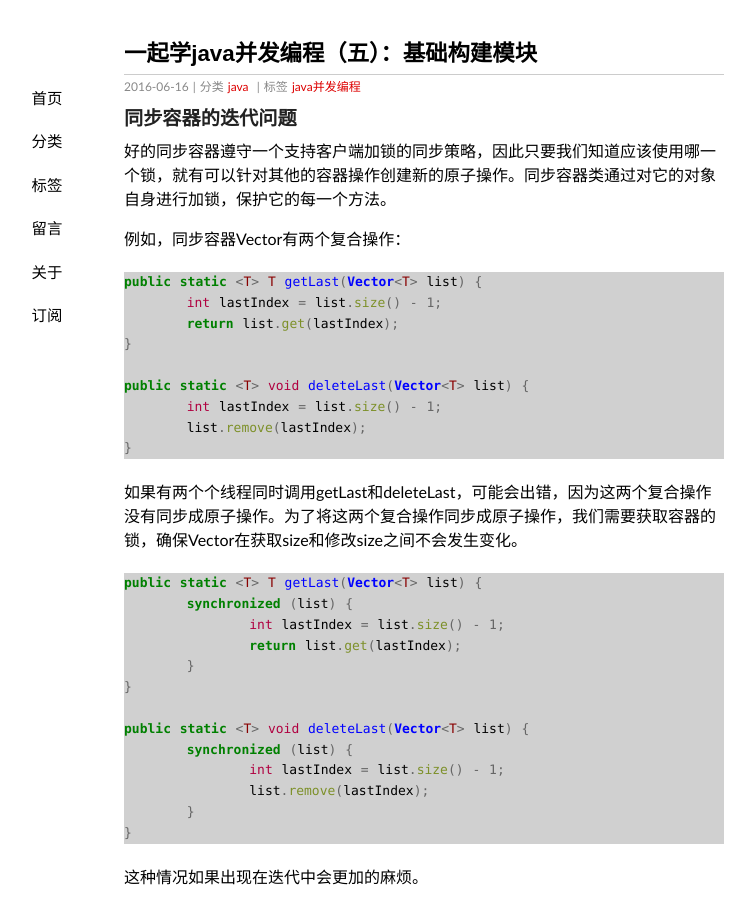
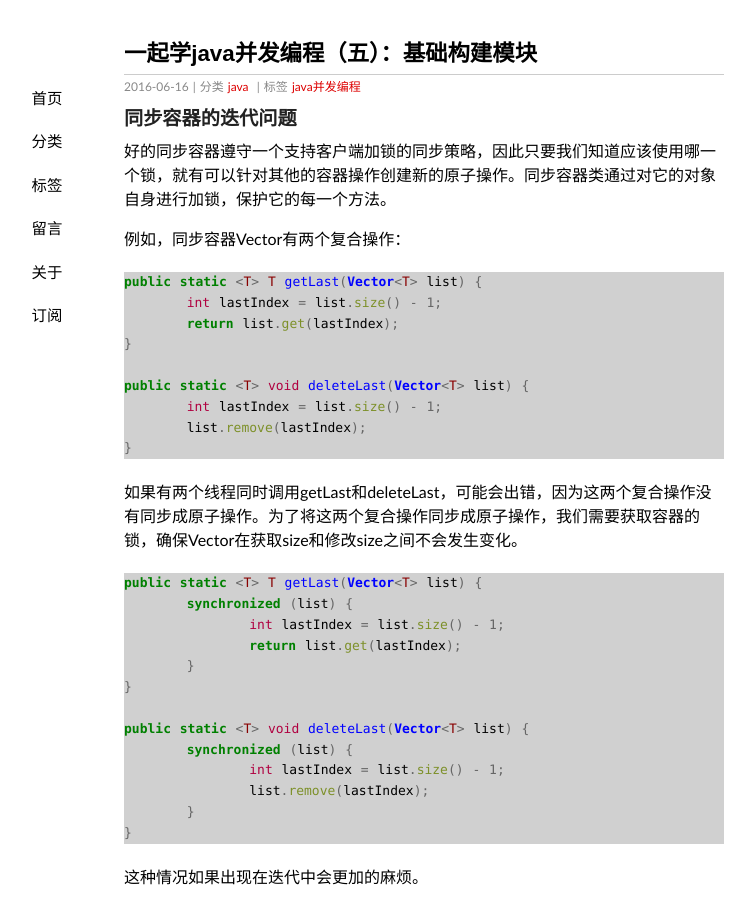
Before and after one commit to maphey/maphey.github.io, a Jekyll site: the page built from _posts/2016-06-16-learning-java-concurrent-5.md, in a window 1280 px wide and 900 px high. Shown: the whole window, without its empty margins (216-971 px from the left). Built offline with Jekyll 4.4.1, drawn with Linux system fonts in a browser that asks for light colours; comment, search, counter and statistics services are not loaded.

Commit message:
add java concurrent 5

````diff
--- a/_posts/2016-06-16-learning-java-concurrent-5.md
+++ b/_posts/2016-06-16-learning-java-concurrent-5.md
@@ -20,7 +20,7 @@ public static <T> void deleteLast(Vector<T> list) {
 	list.remove(lastIndex);
 }
 ```
-<p>如果有两个个线程同时调用getLast和deleteLast，可能会出错，因为这两个复合操作没有同步成原子操作。为了将这两个复合操作同步成原子操作，我们需要获取容器的锁，确保Vector在获取size和修改size之间不会发生变化。</p>
+<p>如果有两个线程同时调用getLast和deleteLast，可能会出错，因为这两个复合操作没有同步成原子操作。为了将这两个复合操作同步成原子操作，我们需要获取容器的锁，确保Vector在获取size和修改size之间不会发生变化。</p>
 ```java
 public static <T> T getLast(Vector<T> list) {
 	synchronized (list) {
````
